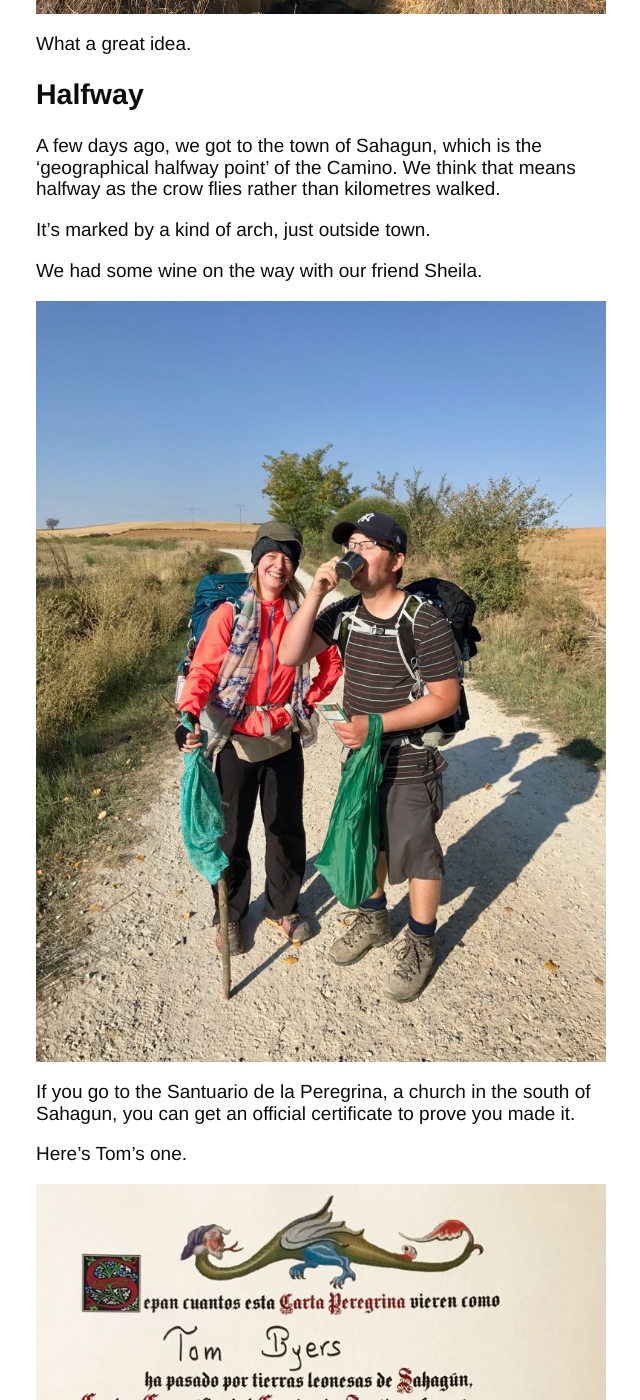
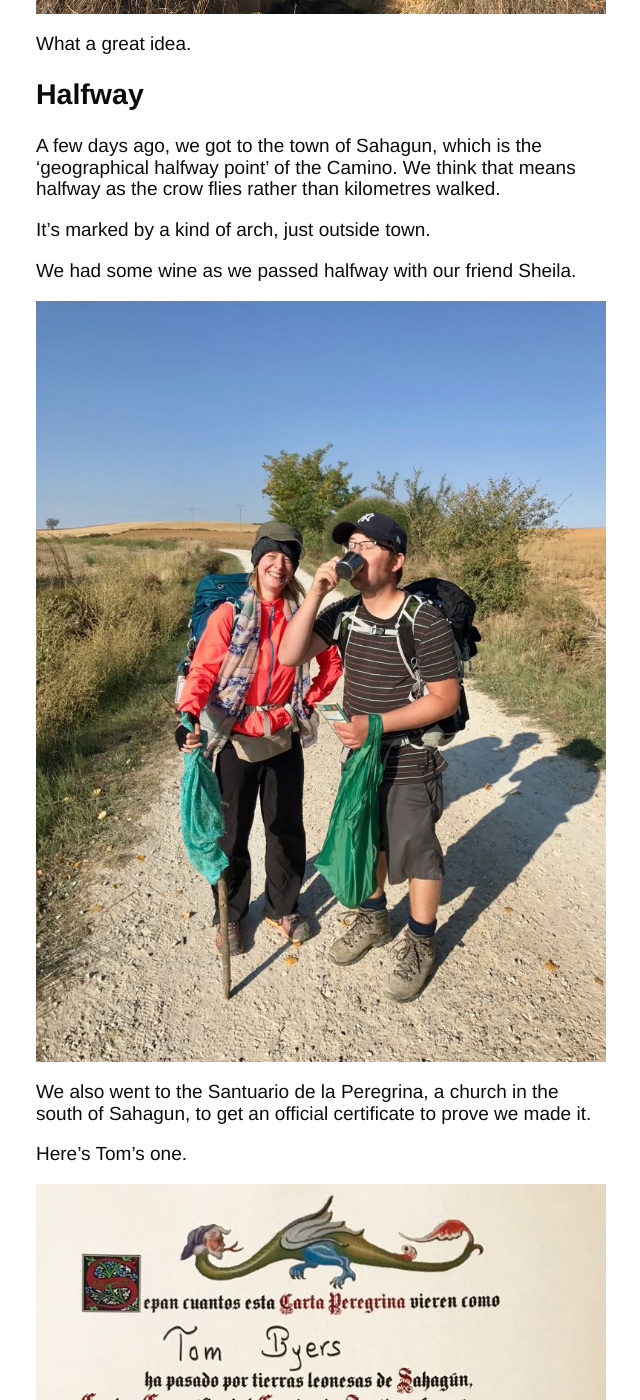
Before and after one commit to tombye/trexit, a Jekyll site: the page built from _posts/2017-09-24-camino-stages-12-to-18.markdown, in a window 1280 px wide and 1400 px high, scrolled down 7748 px. Shown: the whole window, without its empty margins (124-764 px from the left). Built offline with Jekyll 4.4.1, drawn with Linux system fonts in a browser that asks for light colours.

Commit message:
Update 2017-09-24-camino-stages-12-to-18.markdown

```diff
--- a/_posts/2017-09-24-camino-stages-12-to-18.markdown
+++ b/_posts/2017-09-24-camino-stages-12-to-18.markdown
@@ -91,11 +91,11 @@ A few days ago, we got to the town of Sahagun, which is the 'geographical halfwa
 
 It's marked by a kind of arch, just outside town.
 
-We had some wine on the way with our friend Sheila.
+We had some wine as we passed halfway with our friend Sheila.
 
 ![Tom and Sheila toasting the halfway mark](https://github.com/tombye/trexit/raw/gh-pages/assets/images/sheila-and-tom-drinking-to-being-halfway.jpg)
 
-If you go to the Santuario de la Peregrina, a church in the south of Sahagun, you can get an official certificate to prove you made it.
+We also went to the Santuario de la Peregrina, a church in the south of Sahagun, to get an official certificate to prove we made it.
 
 Here's Tom's one.
 
```
